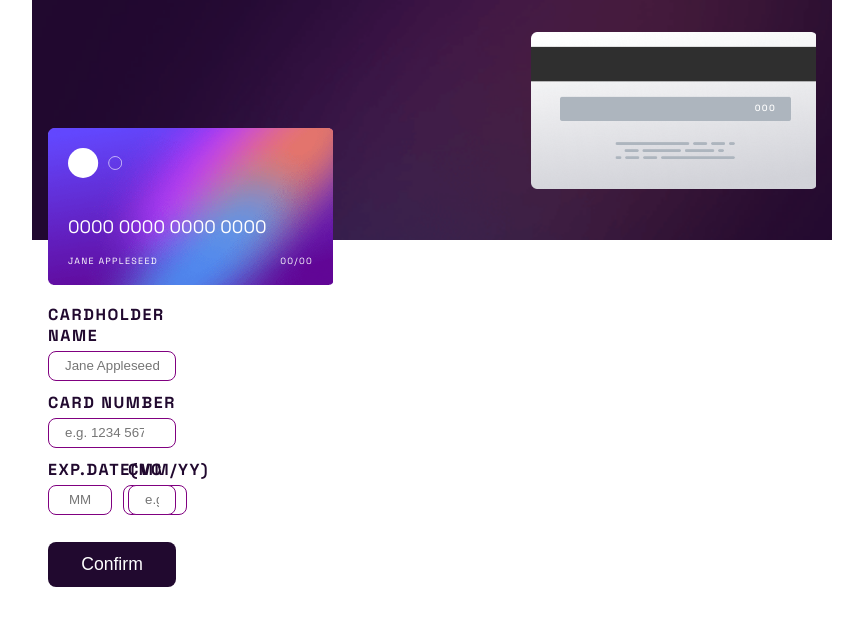
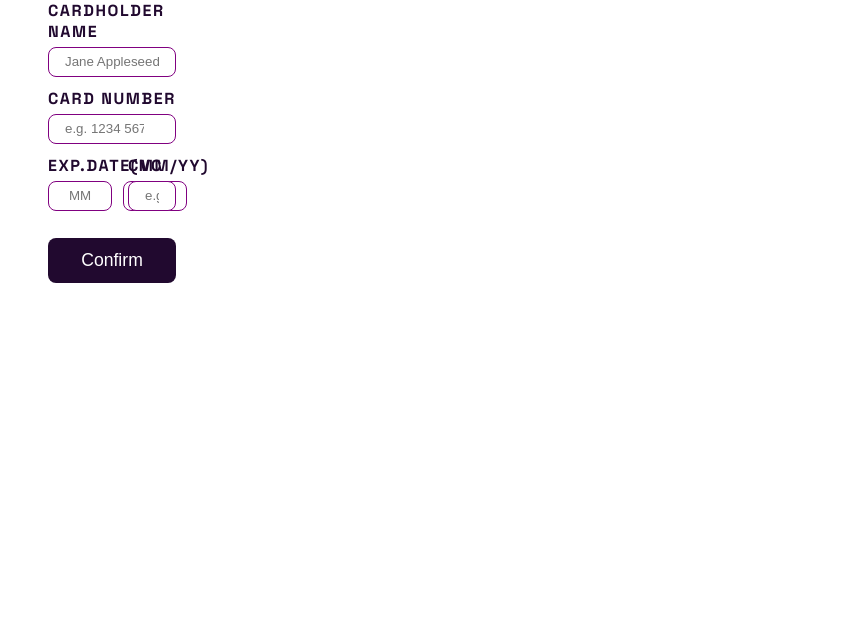
Before and after one commit to JuanluGGarcia/practica-react-hook-form, a React (Vite) app: page / in a window 1280 px wide. Shown: the top 626 px of the page, without its empty margins (208-1071 px from the left). Built offline with nearby package versions, Linux system fonts and the light colour scheme.

Commit message:
arreglando cards

```diff
--- a/src/App.jsx
+++ b/src/App.jsx
@@ -1,4 +1,4 @@
-import Cards from './components/cards/Cards';
+// import Cards from './components/cards/Cards';
 import Form from './components/form/Form';
 import Wrapper from './components/wrapper/Wrapper';
 import { GlobalStyles } from './styles/global-styles';
@@ -8,7 +8,7 @@ const App = () => {
 		<>
 			<GlobalStyles />
 			<Wrapper>
-				<Cards />
+				{/* <Cards /> */}
 				<Form />
 			</Wrapper>
 		</>
--- a/src/components/cards/Cards.jsx
+++ b/src/components/cards/Cards.jsx
@@ -10,15 +10,15 @@ import {
 	StyledFrontCardNumber
 } from './styles';
 
-const Cards = () => {
+const Cards = ({ formValues }) => {
 	return (
 		<StyledAside>
 			<StyledBackCard>
-				<StyledBackCardSpan>000</StyledBackCardSpan>
+				<StyledBackCardSpan>{formValues.card_cvc || '000'}</StyledBackCardSpan>
 			</StyledBackCard>
 			<StyledFrontCard>
 				<StyledFrontCardImg src='assets/images/card-logo.svg' alt='' />
-				<StyledFrontCardNumber>0000 0000 0000 0000</StyledFrontCardNumber>
+				<StyledFrontCardNumber>{formatCreditNumber(formValues.card_number) || '0000 0000 0000 0000'}</StyledFrontCardNumber>
 				<StyledFrontCardDiv>
 					<span>Jane Appleseed</span>
 					<span>00/00</span>
@@ -26,13 +26,13 @@ const Cards = () => {
 			</StyledFrontCard>
 		</StyledAside>
 
-		// <StyledCardsContainer>
-		//     <StyledCardBack>
-		//     <StyleCardBackSegNumber>000</StyleCardBackSegNumber>
-		//     </StyledCardBack>
-		//     <StyledCardFront></StyledCardFront>
-		// </StyledCardsContainer>
+
 	);
 };
-//
+
+const formatCreditNumber = creditCardNumber => {
+	if (!creditCardNumber) return;
+	return creditCardNumber.match(/.{1,4}/g).join(' ');
+};
+
 export default Cards;
--- a/src/components/form/Form.jsx
+++ b/src/components/form/Form.jsx
@@ -15,20 +15,24 @@ import {
 	StyledInputYear,
 	StyledCvcContainer,
 	StyledInputCvc,
-	StyledButton,
+	StyledButton
 } from './styles';
 
 import { FORM_VALIDATIONS } from '../../constants/form-validations';
 import { useForm } from 'react-hook-form';
+import Cards from '../cards/Cards';
 
 const Form = () => {
 	const {
 		handleSubmit,
 		register,
+		watch,
 		formState: { errors }
 	} = useForm({ mode: 'onChange' });
 
-	// console.log(errors)
+	const formValues = watch();
+
+	<Cards formValues={formValues} />;
 
 	return (
 		<StyledForm onSubmit={handleSubmit(formSubmit)}>
```
